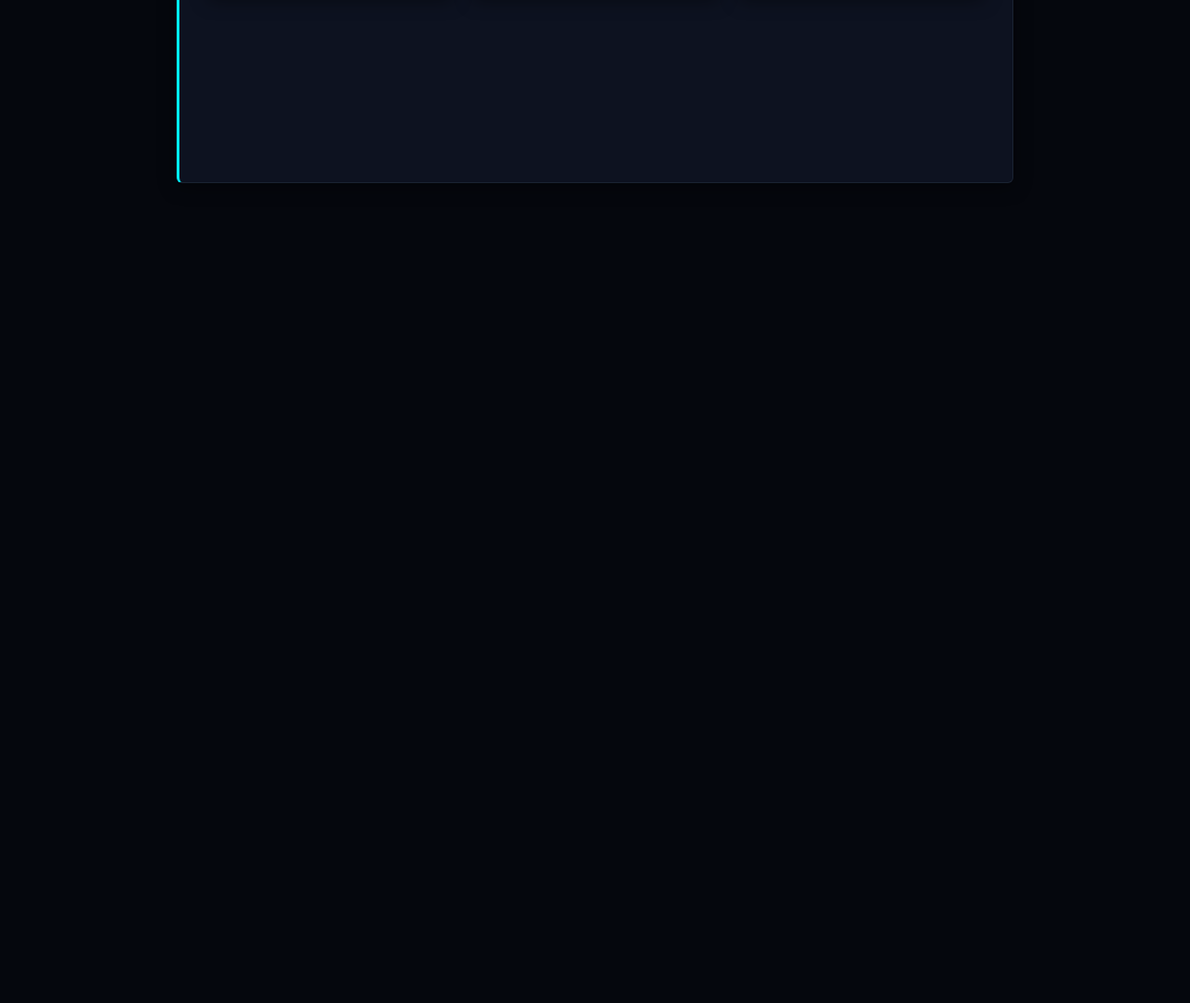
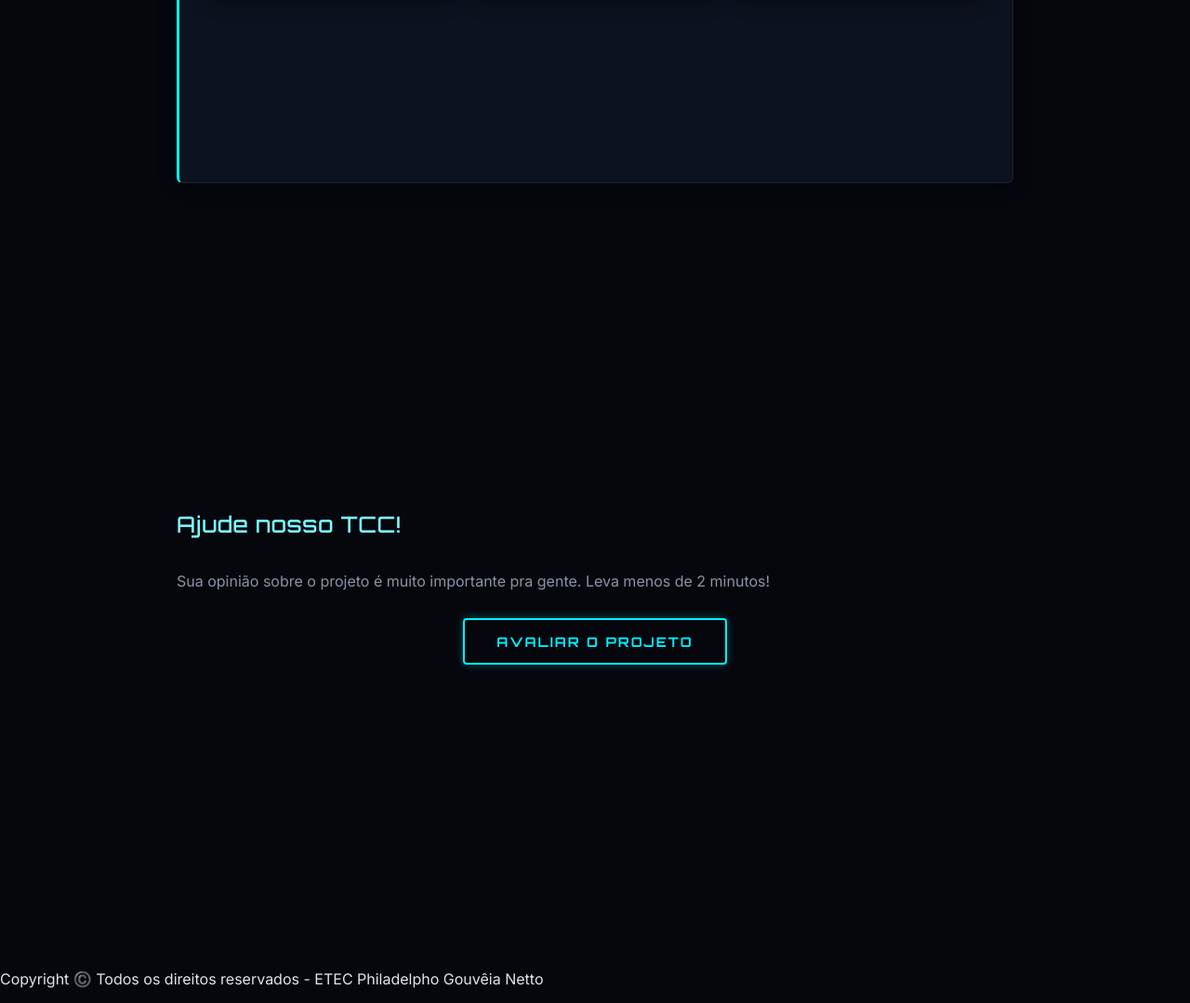
Before and after one commit to LevizBlessedpo/Projeto-Mostra-Tecnica-ETEC, a plain HTML site: page index.html in a window 1280 px wide. Shown: the part 3154-4233 px from the top of the page at 93% size. Before the commit the page ends 3381 px from the top, so only its background shows below. Drawn offline with Linux system fonts and the light colour scheme.

Commit message:
Adicionei o formulário para avaliação do projeto

```diff
--- a/index.html
+++ b/index.html
@@ -99,6 +99,18 @@
     </div>
 </section>
 
+<section id="avaliacao" class="pagina pagina-avaliacao">
+    <h2 class="fade-in">Ajude nosso TCC!</h2>
+    <p class="fade-in atraso-1" style="color: var(--texto-secundario); margin-bottom: 20px;">Sua opinião sobre o projeto é muito importante pra gente. Leva menos de 2 minutos!</p>
+    <div class="fade-in atraso-2" style="text-align: center;">
+        <a href="https://docs.google.com/forms/d/e/1FAIpQLSf-S5z8bwTJZY995n46qdAZtTOZvWFghy-c9VvfFofqC4ekHQ/viewform?usp=dialog" target="_blank" class="botao-cta">Avaliar o Projeto</a>
+    </div>
+</section>
+
+<footer class="rodape">
+    <p>Copyright &copy;️ Todos os direitos reservados - ETEC Philadelpho Gouvêia Netto</p>
+</footer>
+
 <script src="animacoes.js"></script>
 </body>
 </html>
```
